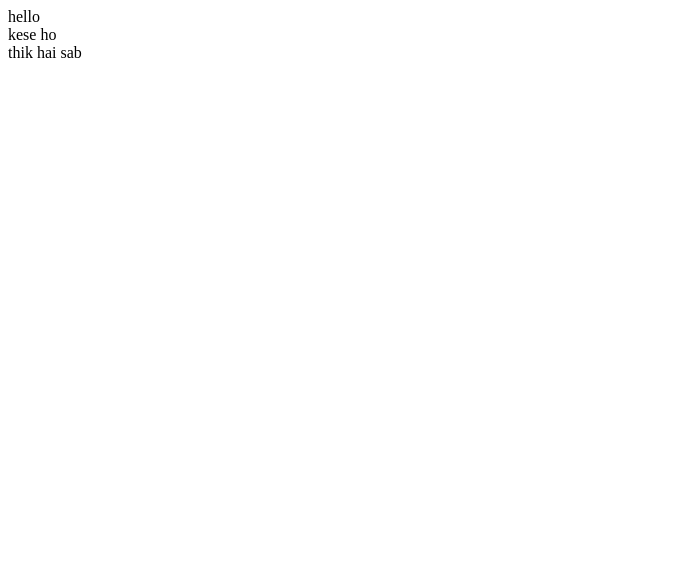
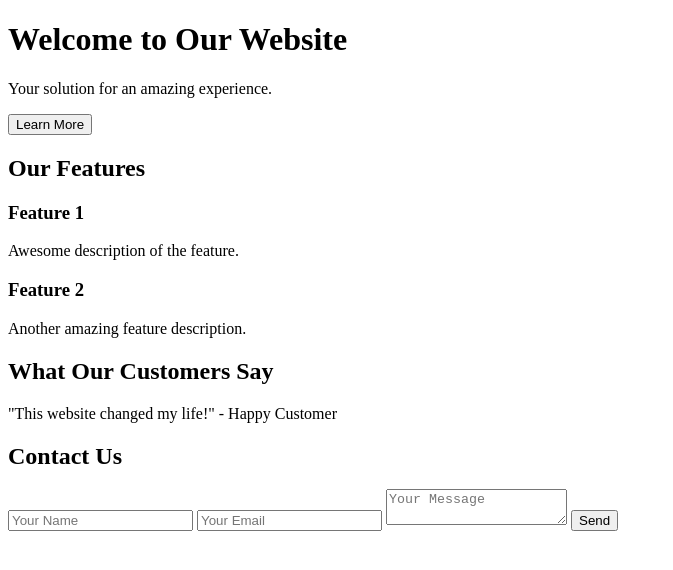
Before and after one commit to DEVENDRA-KUMAR-MAHOUR/website, a plain HTML site: page index.html in a window 1280 px wide. Shown: the whole page, without its empty margins (0-673 px from the left). Drawn offline with Linux system fonts and the light colour scheme.

Commit message:
change code

```diff
--- a/index.html
+++ b/index.html
@@ -2,23 +2,48 @@
 <html lang="en">
 <head>
     <meta charset="UTF-8">
-    <meta name="viewport" content="width=
-    , initial-scale=1.0">
-    <title>Document</title>
+    <meta name="viewport" content="width=device-width, initial-scale=1.0">
+    <title>Landing Page</title>
+    <link rel="stylesheet" href="styles.css">
 </head>
 <body>
-    <div class="hello">
-        <div class="row">
-            <div class="col-12">
-                  hello
-            </div>
-            <div class="col-12">
-                kese ho
-            </div>
-            <div class="col-12">
-                thik hai sab
-            </div>
+    <header class="hero">
+        <h1>Welcome to Our Website</h1>
+        <p>Your solution for an amazing experience.</p>
+        <button onclick="scrollToSection()">Learn More</button>
+    </header>
+
+    <section class="features" id="features">
+        <h2>Our Features</h2>
+        <div class="feature">
+            <h3>Feature 1</h3>
+            <p>Awesome description of the feature.</p>
         </div>
-    </div>
+        <div class="feature">
+            <h3>Feature 2</h3>
+            <p>Another amazing feature description.</p>
+        </div>
+    </section>
+
+    <section class="testimonials">
+        <h2>What Our Customers Say</h2>
+        <p>"This website changed my life!" - Happy Customer</p>
+    </section>
+
+    <section class="contact">
+        <h2>Contact Us</h2>
+        <form>
+            <input type="text" placeholder="Your Name" required>
+            <input type="email" placeholder="Your Email" required>
+            <textarea placeholder="Your Message"></textarea>
+            <button type="submit">Send</button>
+        </form>
+    </section>
+
+    <script>
+        function scrollToSection() {
+            document.getElementById('features').scrollIntoView({behavior: 'smooth'});
+        }
+    </script>
 </body>
 </html>
```
